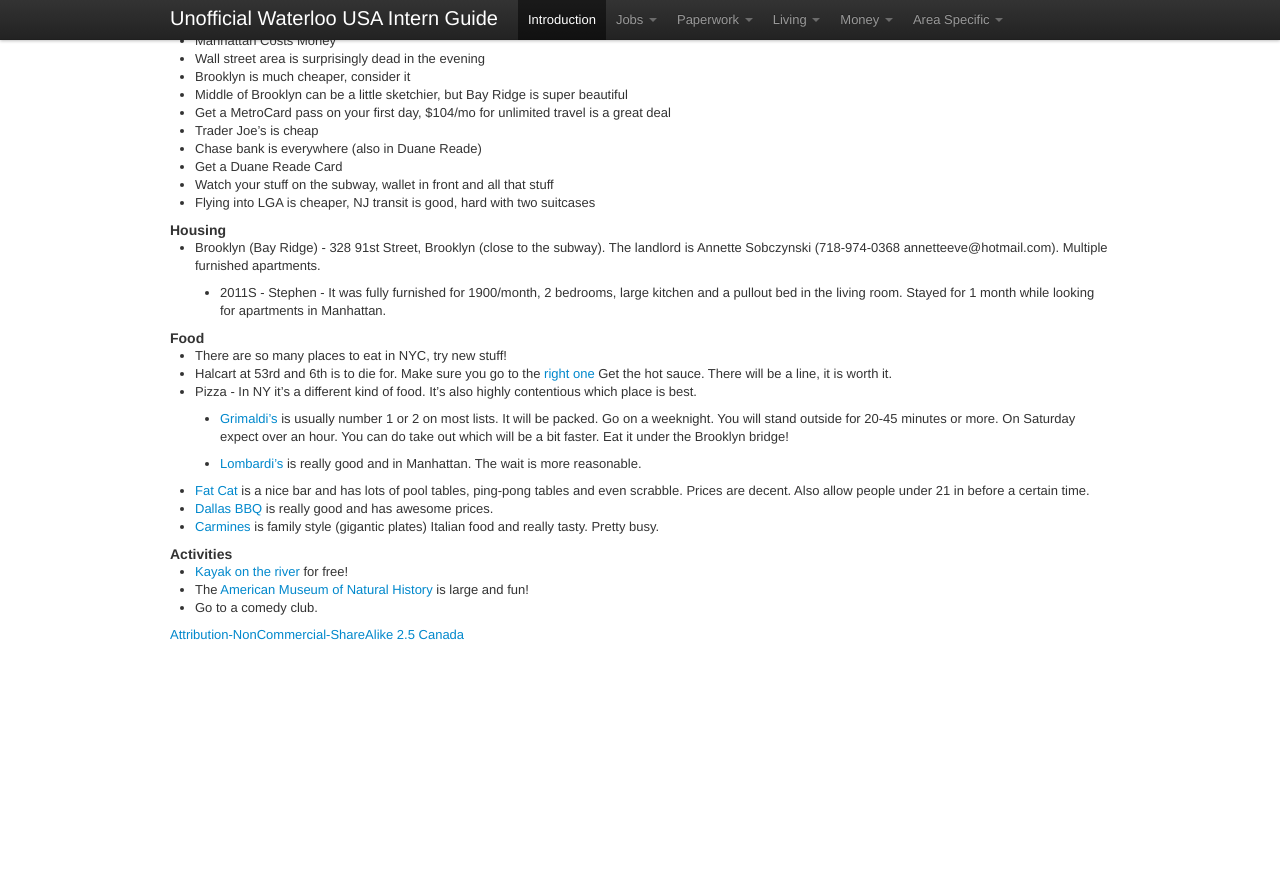
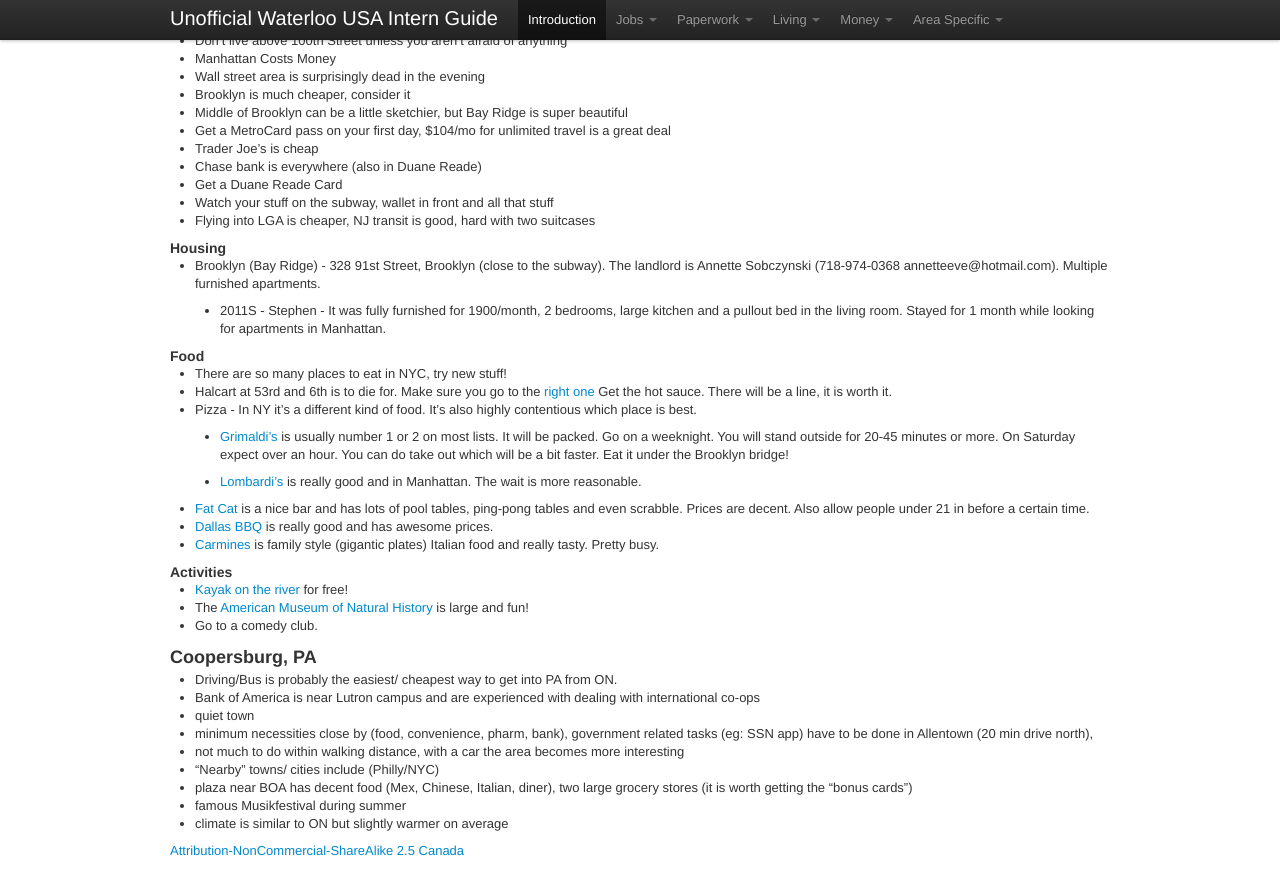
Before and after one commit to sholiday/Unofficial-Waterloo-USA-Intern-Guide, a Jekyll site: the page built from index.markdown, in a window 1280 px wide and 900 px high, scrolled down 6280 px. Shown: the top 895 px of the window. Built offline with Jekyll 4.4.1, drawn with Linux system fonts in a browser that asks for light colours; nearby versions of some CDN libraries; Markdown is read by kramdown in place of the engine named in the settings; before the commit the page ends 6964 px from its top, so only the background shows below that.

Commit message:
Nansen's tips

```diff
--- a/index.markdown
+++ b/index.markdown
@@ -592,3 +593,15 @@ and undoubtedly a great place to meet technical folks and entrepreneurs.
 * The [American Museum of Natural History](http://www.amnh.org/) is large and
   fun!
 * Go to a comedy club.
+
+<section id="Area-Coopersburg-PA" />
+### Coopersburg, PA
+* Driving/Bus is probably the easiest/ cheapest way to get into PA from ON.
+* Bank of America is near Lutron campus and are experienced with dealing with international co-ops
+* quiet town
+* minimum necessities close by (food, convenience, pharm, bank), government related tasks (eg: SSN app) have to be done in Allentown (20 min drive north),
+* not much to do within walking distance, with a car the area becomes more interesting
+* "Nearby" towns/ cities include (Philly/NYC)
+* plaza near BOA has decent food (Mex, Chinese, Italian, diner),  two large grocery stores (it is worth getting the "bonus cards")
+* famous Musikfestival during summer
+* climate is similar to ON but slightly warmer on average
```
Also changed, not shown: other parts of index.markdown (+1 -0 lines).
